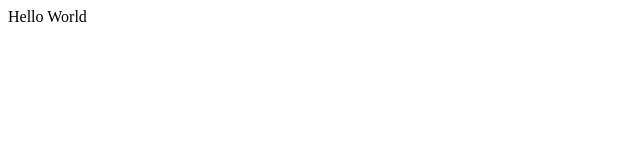
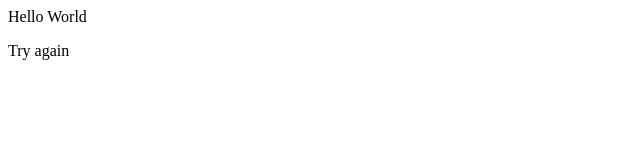
Before and after one commit to xanatha/xanatha.github.io, a plain HTML site: page public/index.html in a window 1280 px wide. Shown: the full height of the page, 0-640 px from the left. Drawn offline with Linux system fonts and the light colour scheme.

Commit message:
changes to index html for testing

```diff
--- a/public/index.html
+++ b/public/index.html
@@ -2,6 +2,7 @@
 
     <body>
         <p>Hello World</p>
+        <p>Try again</p>
     </body>
 
 </html>
```
